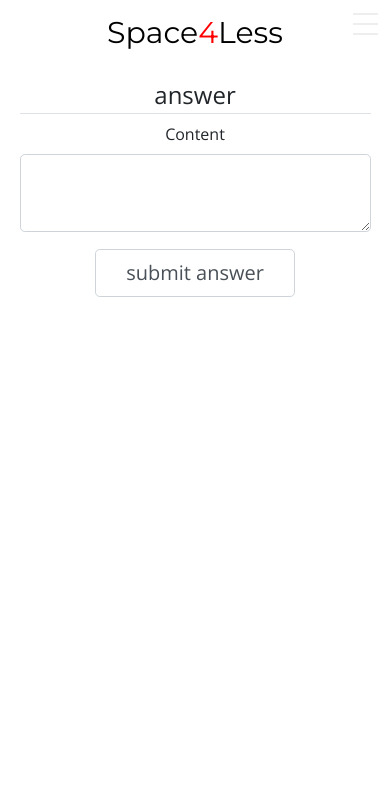
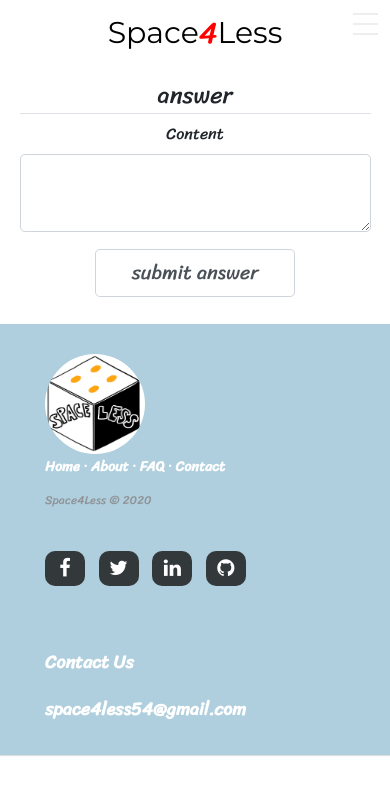
Before and after one commit to Jasmanji/Group5_Space4Less, a Flask app: page /answer/1 in a window 390 px wide. Shown: the top 795 px of the page. Run offline with Flask 2, Linux system fonts and the light colour scheme; data that the repository does not hold is empty; some libraries are stand-ins or nearby versions.

Commit message:
adding footer

```diff
--- a/app/static/design.css
+++ b/app/static/design.css
@@ -187,3 +187,166 @@ form {
     overflow-y: auto;
   }
 }
+
+/*  footer */
+
+* {
+  font-family: 'Sriracha', cursive  ;
+}
+
+.footer-distributed{
+	background: #afcfde;
+	box-shadow: 0 1px 1px 0 rgba(0, 0, 0, 0.12);
+	box-sizing: border-box;
+	width: 100%;
+	font: bold 16px sans-serif;
+	text-align: left;
+	padding: 35px 60px 40px;
+	overflow: hidden;
+}
+
+section {
+  width: 100%;
+  display: inline-block;
+  background: #ccc;
+  height: 60vh;
+  text-align: center;
+  font-size: 22px;
+  font-weight: 700;
+  text-decoration: underline;
+}
+
+
+/* Footer left */
+
+.footer-distributed .footer-left{
+	float: left;
+}
+
+/* The company logo */
+
+.footer-distributed h3{
+	color:  #ffffff;
+	margin: 0 0 10px;
+}
+
+.footer-distributed h3 span{
+	color:  #5383d3;
+}
+
+img {
+  border-radius: 55%;
+}
+/* Footer links */
+
+.footer-distributed .footer-links{
+	color:  #ffffff;
+	margin: 0 0 10px;
+	padding: 0;
+}
+
+.footer-distributed .footer-links a{
+	display:inline-block;
+	line-height: 1.8;
+	text-decoration: none;
+	color:  inherit;
+}
+
+.footer-distributed .footer-company-name{
+	color:  #8f9296;
+	font-size: 14px;
+	font-weight: normal;
+	margin: 0;
+}
+
+/* Footer socials */
+
+.footer-distributed .footer-icons{
+	margin-top: 40px;
+}
+
+.footer-distributed .footer-icons a{
+	display: inline-block;
+	width: 40px;
+	height: 35px;
+	cursor: pointer;
+    background-color:  #33383b;
+
+	border-radius: 10px;
+
+	font-size: 20px;
+	color: #ffffff;
+	text-align: center;
+	line-height: 35px;
+
+	margin-right: 10px;
+	margin-bottom: 5px;
+}
+
+/* Footer Right */
+
+.footer-distributed .footer-right{
+	float: right;
+}
+
+.footer-distributed .footer-right p{
+	display: inline-block;
+	vertical-align: top;
+	margin: 15px 42px 0 0;
+	color: #ffffff;
+    font-size: 18px;
+}
+
+
+/* to make sure its responsive */
+
+@media (max-width: 1000px) {
+
+	.footer-distributed {
+		font: bold 14px sans-serif;
+	}
+
+	.footer-distributed .footer-company-name{
+		font-size: 12px;
+	}
+
+	.footer-distributed form input,
+	.footer-distributed form textarea{
+		width: 250px;
+	}
+
+	.footer-distributed form button{
+		padding: 10px 35px;
+	}
+
+}
+
+@media (max-width: 800px) {
+
+	.footer-distributed{
+		padding: 30px;
+	}
+
+	.footer-distributed .footer-left,
+	.footer-distributed .footer-right{
+		float: none;
+		max-width: 300px;
+		margin: 0 auto;
+	}
+
+	.footer-distributed .footer-left{
+		margin-bottom: 40px;
+	}
+
+	.footer-distributed form{
+		margin-top: 30px;
+	}
+
+	.footer-distributed form{
+		display: block;
+	}
+
+	.footer-distributed form button{
+		float: none;
+	}
+}
--- a/app/templates/layout.html
+++ b/app/templates/layout.html
@@ -10,15 +10,14 @@
 
     <!--The link to our stylesheet -->
     <link rel="stylesheet" type="text/css" href="{{ url_for('static', filename='design.css') }}">
+   <!-- <link rel="stylesheet" href="https://cdnjs.cloudflare.com/ajax/libs/font-awesome/4.7.0/css/font-awesome.min.css"> -->
+
     {# the title of the head will change depending on the page we are at. We can do this with an if statement #}
-
+    <link rel="stylesheet"  href=" https://maxcdn.bootstrapcdn.com/font-awesome/4.2.0/css/font-awesome.min.css">
     <link rel="stylesheet" href="https://stackpath.bootstrapcdn.com/bootstrap/4.4.1/css/bootstrap.min.css" integrity="sha384-Vkoo8x4CGsO3+Hhxv8T/Q5PaXtkKtu6ug5TOeNV6gBiFeWPGFN9MuhOf23Q9Ifjh" crossorigin="anonymous">
 
     <link href="https://fonts.googleapis.com/css?family=Montserrat&display=swap" rel="stylesheet">
 
-    <style>
-    @import url('https://fonts.googleapis.com/css?family=Open+Sans&display=swap');
-    </style>
 
     {% if title %}
         <title> {{title}} </title>
@@ -95,8 +94,48 @@
         {% block content %}{% endblock content %}
     </div>
 
+
+<footer class="footer-distributed">
+
+			<div class="footer-left">
+
+				<span><img src="../static/logo.jpg" alt=" " height="100" width="100"></span>
+
+				<p class="footer-links">
+					<a href="#">Home</a>
+					·
+					<a href="#">About</a>
+					·
+					<a href="#">FAQ</a>
+					·
+					<a href="#">Contact</a>
+				</p>
+
+				<p class="footer-company-name">Space4Less © 2020</p>
+
+				<div class="footer-icons">
+
+					<a href="https://www.facebook.com"><i class="fa fa-facebook"></i></a>
+					<a href="https://twitter.com"><i class="fa fa-twitter"></i></a>
+					<a href="https://www.linkedin.com"><i class="fa fa-linkedin"></i></a>
+					<a href="https://github.com"><i class="fa fa-github"></i></a>
+
+				</div>
+
+			</div>
+
+			<div class="footer-right">
+
+				<p>Contact Us</p>
+                <br> <p>space4less54@gmail.com</p>
+			</div>
+
+		</footer>
+
+
     <script src="https://code.jquery.com/jquery-3.4.1.slim.min.js" integrity="sha384-J6qa4849blE2+poT4WnyKhv5vZF5SrPo0iEjwBvKU7imGFAV0wwj1yYfoRSJoZ+n" crossorigin="anonymous"></script>
     <script src="https://cdn.jsdelivr.net/npm/popper.js@1.16.0/dist/umd/popper.min.js" integrity="sha384-Q6E9RHvbIyZFJoft+2mJbHaEWldlvI9IOYy5n3zV9zzTtmI3UksdQRVvoxMfooAo" crossorigin="anonymous"></script>
     <script src="https://stackpath.bootstrapcdn.com/bootstrap/4.4.1/js/bootstrap.min.js" integrity="sha384-wfSDF2E50Y2D1uUdj0O3uMBJnjuUD4Ih7YwaYd1iqfktj0Uod8GCExl3Og8ifwB6" crossorigin="anonymous"></script>
+
 </body>
 </html>
```
Also changed, not shown: tests/browser_test.py (added, +59 -0 lines).
